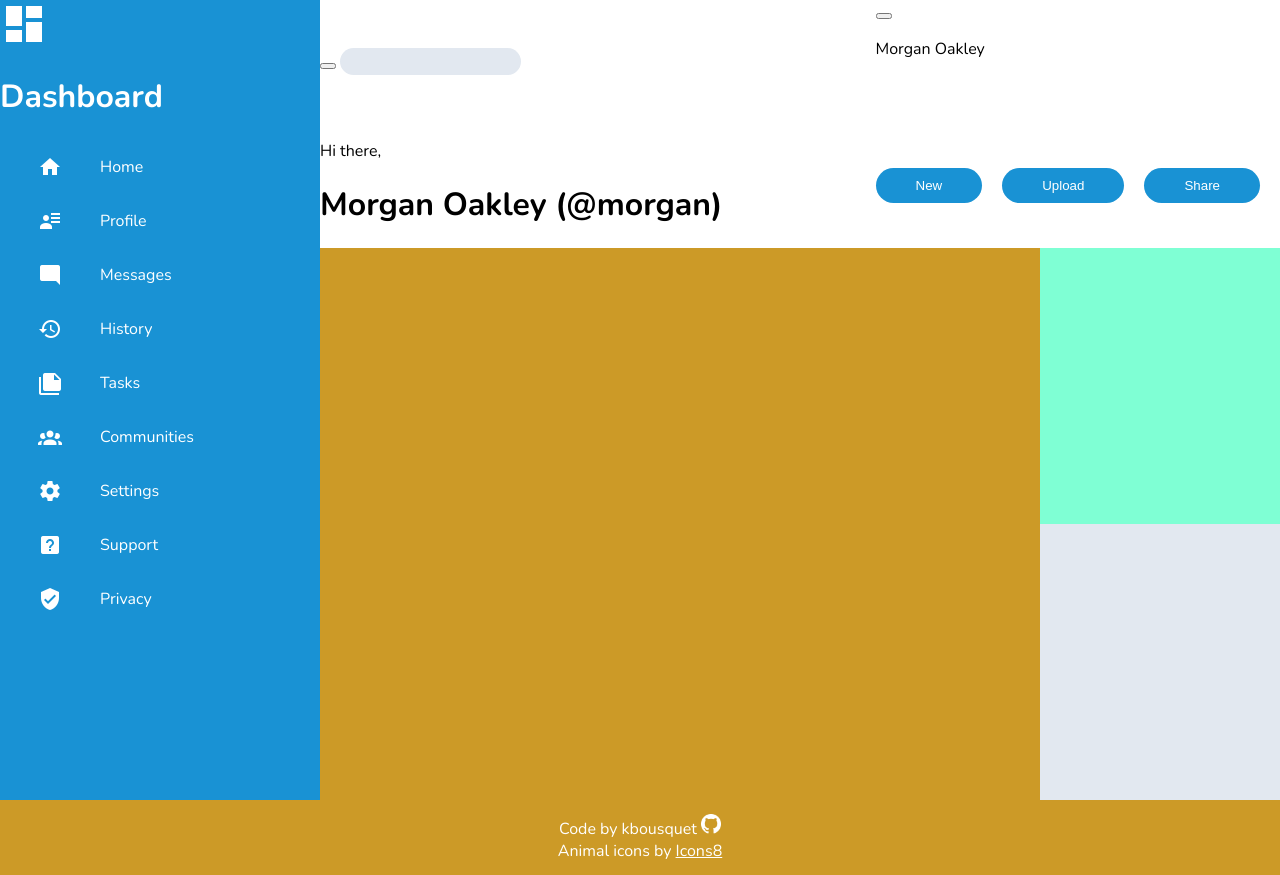
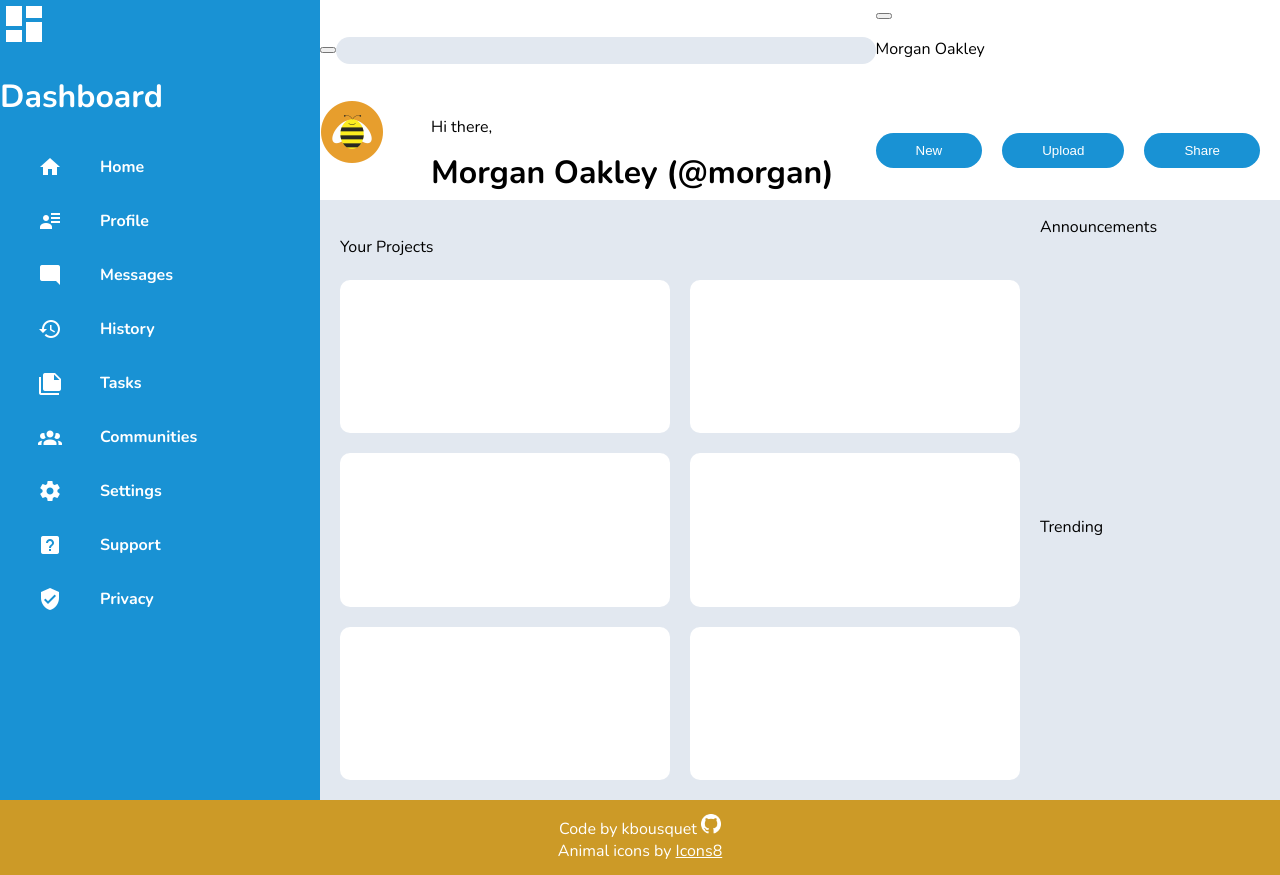
Before and after one commit to kbousquet/admin-dashboard, a plain HTML site: page index.html in a window 1280 px wide. Drawn offline with nearby package versions, Linux system fonts and the light colour scheme.

Commit message:
add updates

```diff
--- a/index.html
+++ b/index.html
@@ -14,10 +14,8 @@
     <div class="container">
         <div class="header">
             <div class="search">
-                <form>
-                    <button type="submit"></button>
-                    <input id="search-bar" type="text">
-                </form>
+                <button type="submit"></button>
+                <input type="text" id="search-bar">
             </div>
             <div class="login-info">
                 <button></button>
@@ -25,7 +23,7 @@
                 <p>Morgan Oakley</p>
             </div>
             <div class="greeting">
-                <div class="profile-pic"></div>
+                <img src="images/profile_pics/bee.png">
                 <p>Hi there,</p>
                 <h1>Morgan Oakley (@morgan)</h1>
             </div>
@@ -64,8 +62,29 @@
             </div>
         </div>
         <div class="main-content">
-            <div class="projects"></div>
-            <div class="announcements"></div>
+            <div class="projects">
+                <p>Your Projects</p>
+                <div class="projects-container">
+                    <div class="project"></div>
+                    <div class="project"></div>
+                    <div class="project"></div>
+                    <div class="project"></div>
+                    <div class="project"></div>
+                    <div class="project"></div>
+                </div>
+            </div>
+            <div class="announcements">
+                <p>Announcements</p>
+                <div class="announcement-container">
+
+                </div>
+            </div>
+            <div class="trending">
+                <p>Trending</p>
+                <div class="trending-container">
+
+                </div>
+            </div>
 
         </div>
     </div>
--- a/styles.css
+++ b/styles.css
@@ -11,11 +11,13 @@ body{
 }
 
 .header{
+    margin: 0px;
     grid-row: 1/2;
     box-shadow: 0 4px 2px -2px rgb(7, 7, 7);
     display:grid;
     grid-template-columns: 2fr 1fr;
-    grid-template-rows: 1fr 1fr;
+    grid-template-rows: repeat(2, max(100px));
+
 }
 
 .sidebar{
@@ -30,6 +32,7 @@ body{
     display:grid;
     grid-template-columns: 100px 1fr;
     align-items: center;
+    font-weight: bold;
 }
 
 .right{
@@ -44,6 +47,7 @@ body{
     display:grid;
     grid-template-columns: 100px 1fr;
     align-items: center;
+    font-weight: bold;
 }
 
 .main-content{
@@ -54,13 +58,29 @@ body{
 }
 
 .projects{
-    background-color: #cc9a27;
+    margin: 20px;
     grid-row: 1/3;
     grid-column:1/2;
+    display:grid;
+    grid-template-rows: 60px 1fr;
+
 }
 
-.announcements{
-    background-color: aquamarine;
+.projects-container{
+    display:grid;
+    grid-template-rows: repeat(3, 1fr);
+    grid-template-columns: repeat(2, 1fr);
+    gap: 20px;
+}
+
+.project{
+    background-color: white;
+    border-radius:10px;
+
+}
+
+.announcement-container{
+    background-color: white;
 }
 
 .header-buttons{
@@ -82,14 +102,45 @@ body{
 .search{
     display:flex;
     align-items: center;
+
 }
 
 #search-bar{
     background-color:#E2E8F0;
-    border:none;
+    border:red;
     border-radius:20px;
     height:25px;
+    flex-grow:1;
 }
+
+.login-info{
+
+}
+
+.greeting{
+    display:grid;
+    grid-template-columns: 1fr 4fr;
+    grid-template-rows: repeat(2, max(30px));
+
+}
+
+.greeting>img{
+    grid-column: 1/2;
+    grid-row: 1/3;
+}
+
+.greeting>p{
+    grid-column: 2/3;
+    grid-row: 1/2;
+}
+
+.greeting>h1{
+    grid-column: 2/3;
+    grid-row: 2/3;
+
+}
+
+
 
 .footer{
     width:100%;
```
